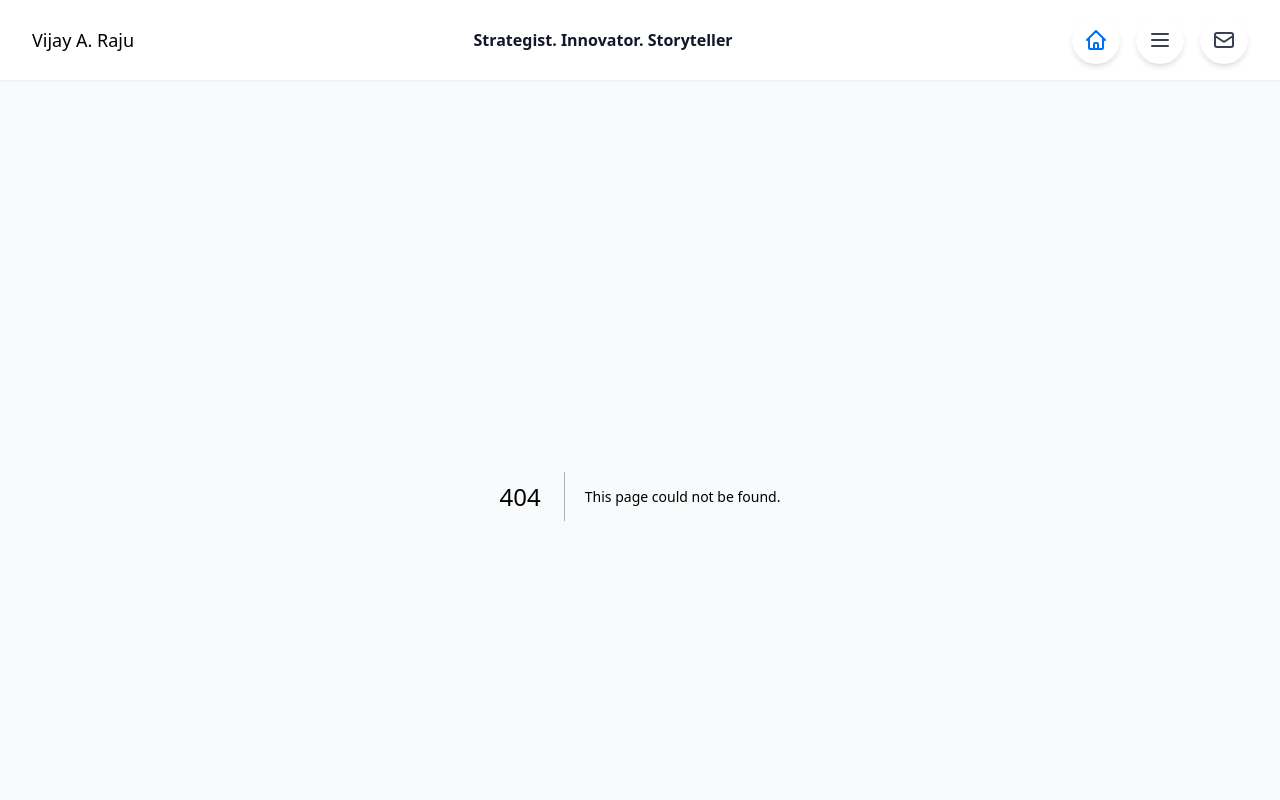
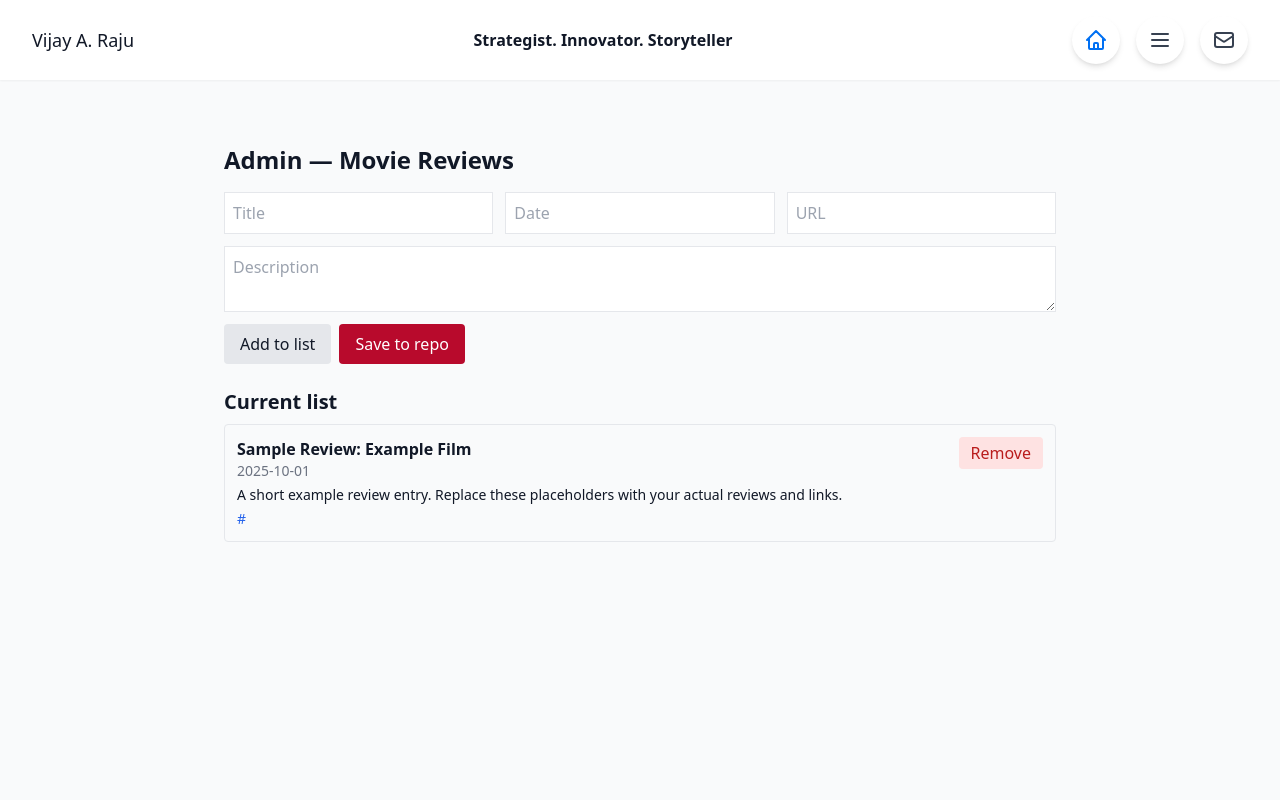
Before and after one commit to Wijay000/draft, a Next.js app: page /admin in a window 1280 px wide. Before the commit this address had no page. Shown: the top 800 px of the page. Built offline with nearby package versions, Linux system fonts and the light colour scheme.

Commit message:
Admin UI: manage movie reviews (client UI + API to save to data/reviews.json)

```diff
--- /dev/null
+++ b/data/reviews.json
@@ -0,0 +1,8 @@
+[
+  {
+    "title": "Sample Review: Example Film",
+    "date": "2025-10-01",
+    "description": "A short example review entry. Replace these placeholders with your actual reviews and links.",
+    "url": "#"
+  }
+]
--- /dev/null
+++ b/pages/admin.js
@@ -0,0 +1,77 @@
+import { useState, useEffect } from 'react'
+
+export default function Admin() {
+  const [reviews, setReviews] = useState([])
+  const [form, setForm] = useState({ title: '', date: '', description: '', url: '' })
+  const [status, setStatus] = useState('')
+
+  useEffect(() => {
+    fetch('/api/reviews')
+      .then(r => r.json())
+      .then(data => setReviews(data))
+      .catch(() => setReviews([]))
+  }, [])
+
+  const addReview = () => {
+    if (!form.title) return
+    const next = [form, ...reviews]
+    setReviews(next)
+    setForm({ title: '', date: '', description: '', url: '' })
+  }
+
+  const removeReview = (index) => {
+    const next = reviews.filter((_, i) => i !== index)
+    setReviews(next)
+  }
+
+  const save = async () => {
+    setStatus('Saving...')
+    try {
+      const res = await fetch('/api/save-reviews', {
+        method: 'POST',
+        headers: { 'Content-Type': 'application/json' },
+        body: JSON.stringify(reviews)
+      })
+      const json = await res.json()
+      if (res.ok) setStatus('Saved — ' + (json.message || 'done'))
+      else setStatus('Error: ' + (json.error || res.statusText))
+    } catch (err) {
+      setStatus('Error: ' + err.message)
+    }
+  }
+
+  return (
+    <div className="max-w-4xl mx-auto px-4 sm:px-6 lg:px-8 py-12">
+      <h1 className="text-2xl font-bold mb-4">Admin — Movie Reviews</h1>
+
+      <div className="mb-6 grid grid-cols-1 sm:grid-cols-3 gap-3">
+        <input className="border p-2" placeholder="Title" value={form.title} onChange={e => setForm({ ...form, title: e.target.value })} />
+        <input className="border p-2" placeholder="Date" value={form.date} onChange={e => setForm({ ...form, date: e.target.value })} />
+        <input className="border p-2" placeholder="URL" value={form.url} onChange={e => setForm({ ...form, url: e.target.value })} />
+        <textarea className="border p-2 col-span-1 sm:col-span-3" placeholder="Description" value={form.description} onChange={e => setForm({ ...form, description: e.target.value })} />
+        <div className="col-span-1 sm:col-span-3 flex gap-2">
+          <button onClick={addReview} className="px-4 py-2 bg-gray-200 rounded">Add to list</button>
+          <button onClick={save} className="px-4 py-2 bg-[#b80a2c] text-white rounded">Save to repo</button>
+          <div className="ml-auto text-sm text-gray-600">{status}</div>
+        </div>
+      </div>
+
+      <h2 className="text-xl font-semibold mb-2">Current list</h2>
+      <div className="space-y-3">
+        {reviews.map((r, i) => (
+          <div key={i} className="p-3 border rounded flex items-start gap-3">
+            <div className="flex-1">
+              <div className="font-semibold">{r.title}</div>
+              <div className="text-sm text-gray-500">{r.date}</div>
+              <div className="text-sm mt-1">{r.description}</div>
+              <div className="text-sm text-blue-600 mt-1">{r.url}</div>
+            </div>
+            <div>
+              <button onClick={() => removeReview(i)} className="px-3 py-1 bg-red-100 text-red-700 rounded">Remove</button>
+            </div>
+          </div>
+        ))}
+      </div>
+    </div>
+  )
+}
--- /dev/null
+++ b/pages/api/reviews.js
@@ -0,0 +1,13 @@
+import fs from 'fs'
+import path from 'path'
+
+export default function handler(req, res) {
+  const file = path.resolve(process.cwd(), 'data', 'reviews.json')
+  try {
+    const raw = fs.readFileSync(file, 'utf8')
+    const data = JSON.parse(raw)
+    res.status(200).json(data)
+  } catch (err) {
+    res.status(500).json({ error: err.message })
+  }
+}
--- /dev/null
+++ b/pages/api/save-reviews.js
@@ -0,0 +1,36 @@
+import fs from 'fs'
+import path from 'path'
+import { execSync } from 'child_process'
+
+export default function handler(req, res) {
+  if (req.method !== 'POST') return res.status(405).json({ error: 'Method not allowed' })
+
+  const file = path.resolve(process.cwd(), 'data', 'reviews.json')
+  try {
+    const body = req.body
+    // Validate it's an array
+    if (!Array.isArray(body)) return res.status(400).json({ error: 'Expected an array' })
+
+    fs.writeFileSync(file, JSON.stringify(body, null, 2), 'utf8')
+
+    // Try to create a git commit and push. This will work only if the server
+    // environment has git and remote auth configured. We attempt it and return
+    // the result; failures will not make the write fail.
+    try {
+      execSync('git add ' + file)
+      execSync('git commit -m "Update movie reviews via admin UI"')
+      // Attempt to push. This may fail if no auth is present; catch errors.
+      try {
+        execSync('git push origin main')
+        return res.status(200).json({ message: 'Saved and pushed' })
+      } catch (pushErr) {
+        return res.status(200).json({ message: 'Saved (commit created, push failed)', pushError: String(pushErr) })
+      }
+    } catch (gitErr) {
+      // If git isn't available or commit fails, still return success for file write.
+      return res.status(200).json({ message: 'Saved (file updated, git commit not performed)', gitError: String(gitErr) })
+    }
+  } catch (err) {
+    return res.status(500).json({ error: err.message })
+  }
+}
--- a/pages/movie-reviews.js
+++ b/pages/movie-reviews.js
@@ -1,15 +1,6 @@
+import reviews from '../data/reviews.json'
+
 export default function MovieReviews() {
-  // Placeholder reviews array. Add your reviews here as objects with
-  // { title, date, description, url }
-  const reviews = [
-    {
-      title: "Sample Review: Example Film",
-      date: "2025-10-01",
-      description: "A short example review entry. Replace these placeholders with your actual reviews and links.",
-      url: "#"
-    }
-  ]
-
   const featured = reviews.length > 0 ? reviews[0] : null
 
   return (
```
